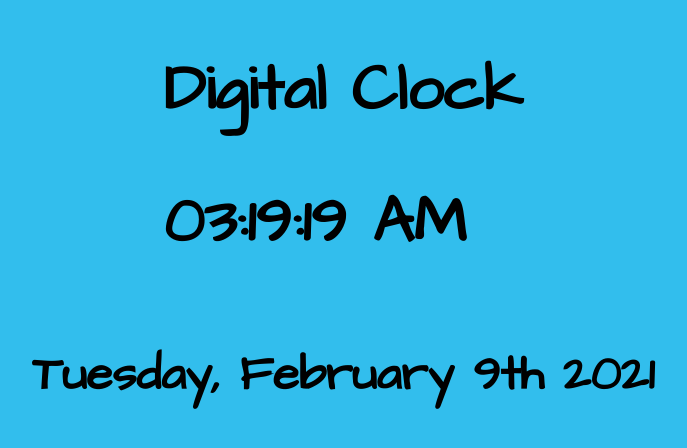
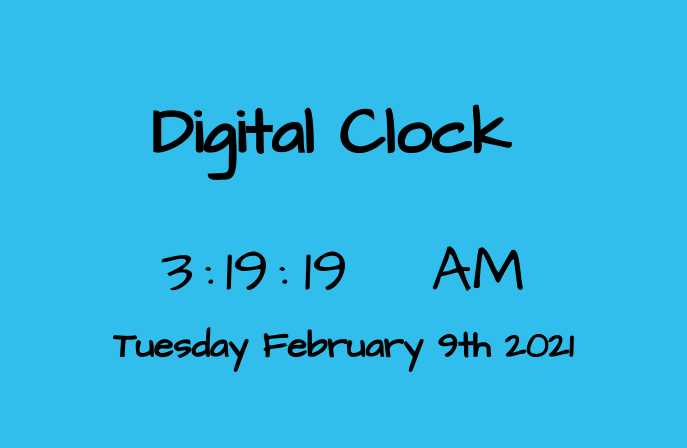
Before and after one commit to Trevorton27/rebeccaClockapp, a plain HTML site: page index.html in a window 1280 px wide. Shown: the part 186-634 px from the top of the page, without its empty margins (297-984 px from the left). Drawn offline with Linux system fonts and the light colour scheme.

```diff
--- a/index.html
+++ b/index.html
@@ -1,26 +1,46 @@
 <!DOCTYPE html>
 <html lang="en">
+
 <head>
   <meta charset="UTF-8">
   <meta name="viewport" content="width=device-width, initial-scale=1.0">
   <title>DIGITAL CLOCK APP</title>
   <link rel="preconnect" href="https://fonts.gstatic.com">
-  <link href="https://fonts.googleapis.com/css2?family=Architects+Daughter&family=Open+Sans&display=swap" rel="stylesheet">
+  <link href="https://fonts.googleapis.com/css2?family=Architects+Daughter&family=Open+Sans&display=swap"
+    rel="stylesheet">
   <link rel="stylesheet" href="styles.css">
 
 </head>
+
 <body>
   <div id="container">
     <div class="time">
       <h1>Digital Clock</h1>
-      <h1 id="current-time"></h1>
+      <div id="clockWrapper">
+        <div id="current-time" class="innerClockWrapper">
+<span id="displayHours"></span>:
+<span id="displayMinutes"></span>:
+<span id="displaySeconds"></span>
+        </div>
+        <div id="amPm" class="innerClockWrapper"></div>
+      </div>
+
     </div>
-   <div class="date">
-    <h1 id="current-date"></h1>
-   </div>
+    <div class="date">
+      <h1 id="current-date">
+        <span id="day"></span>
+        <span id="month"></span>
+        <span id="date"></span>
+        <span id="year"></span>
+      </h1>
+      <div>
+
+      </div>
+    </div>
   </div>
 
 
   <script type="text/javascript" src="script.js"></script>
 </body>
+
 </html>
--- a/script.js
+++ b/script.js
@@ -1,19 +1,19 @@
 let currentDate = new Date();
 
 //Current Time
-function updateTime(i) {
-	if (i < 10) {
-		return '0' + i;
+function updateTime(number) {
+  if (number < 10) {
+    return '0' + number;
   } else {
-		return i;
+    return number;
   }
 }
 
 function currentTime() {
-	let timeNow = new Date();
+  const timeNow = new Date();
   let hour = timeNow.getHours();
-	let min = timeNow.getMinutes();
-	let sec = timeNow.getSeconds();
+  const min = updateTime(timeNow.getMinutes());
+  const sec = updateTime(timeNow.getSeconds());
   let amOrPm;
   // Format hours, minutes and seconds
   if (hour > 12) {
@@ -23,29 +23,24 @@ function currentTime() {
     amOrPm = 'AM';
   }
 
-	hour = updateTime(hour);
-	min = updateTime(min);
-	sec = updateTime(sec);
-	document.getElementById('current-time').innerText =
-		hour + ':' + min + ':' + sec + ' ' + amOrPm;
-	let t = setTimeout(function () {
-		currentTime();
-	}, 1000); /* setting timer */
+  document.getElementById('displayHours').textContent = hour;
+  document.getElementById('displayMinutes').textContent = min;
+  document.getElementById('displaySeconds').textContent = sec;
+  document.getElementById('amPm').textContent = amOrPm;
 }
 
-currentTime();
-
 //Current Date
-let daysOfWeek = [
+const daysOfWeek = [
   'Sunday',
   'Monday',
   'Tuesday',
   'Wednesday',
   'Thursday',
   'Friday',
-	'Saturday',
+  'Saturday'
 ];
-let arrMonths = [
+
+const arrMonths = [
   'January',
   'February',
   'March',
@@ -57,38 +52,40 @@ let arrMonths = [
   'September',
   'October',
   'November',
-	'December',
+  'December'
 ];
-let weekday = currentDate.getDay();
-let month = currentDate.getMonth();
-let todaysDate = currentDate.getDate();
-let year = currentDate.getFullYear();
-let ordinalDate = numberToOrdinal(todaysDate);
-document.getElementById('current-date').innerHTML =
-	daysOfWeek[weekday] +
-	', ' +
-	arrMonths[month] +
-	' ' +
-	ordinalDate +
-	' ' +
-	year;
 
-function numberToOrdinal(n) {
-	let j = n % 10;
-	let k = n % 100;
+const weekday = currentDate.getDay();
+const month = currentDate.getMonth();
+const todaysDate = currentDate.getDate();
+const year = currentDate.getFullYear();
+const ordinalDate = numberToOrdinal(todaysDate);
 
-	if (n == 0) {
-		return n;
+document.getElementById('day').textContent = daysOfWeek[weekday];
+document.getElementById('month').textContent = arrMonths[month];
+document.getElementById('date').textContent = ordinalDate;
+document.getElementById('year').textContent = year;
+
+function numberToOrdinal(number) {
+  let j = number % 10;
+  let k = number % 100;
+
+  if (number == 0) {
+    return number;
   }
 
   if (j == 1 && k != 11) {
-		return n + 'st';
+    return number + 'st';
   }
   if (j == 2 && k != 12) {
-		return n + 'nd';
+    return number + 'nd';
   }
   if (j == 3 && k != 13) {
-		return n + 'rd';
+    return number + 'rd';
   }
-	return n + 'th';
+  return number + 'th';
 }
+
+currentTime();
+
+setInterval(currentTime, 1000);
--- a/styles.css
+++ b/styles.css
@@ -13,4 +13,38 @@ body {
 
 .date {
   font-size: 0.75em;
+  max-height: 80px;
 }
+
+#current-date {
+  margin-top: 0px;
+  font-size: 1.5em;
+}
+
+#clockWrapper {
+  display: flex;
+}
+
+#current-time {
+  min-width: 250px;
+  align-items: center;
+}
+
+#displayHours {
+  margin-right: 10px;
+}
+
+#displayMinutes {
+  margin-left: -15px;
+  margin-right: 8px;
+}
+
+#displaySeconds {
+  margin-left: -10px;
+}
+
+.innerClockWrapper {
+  font-size: 2em;
+  display: inline;
+  padding: 5px 10px 5px 10px;
+}
```
Lines whose indentation alone changed are shown as unchanged.
